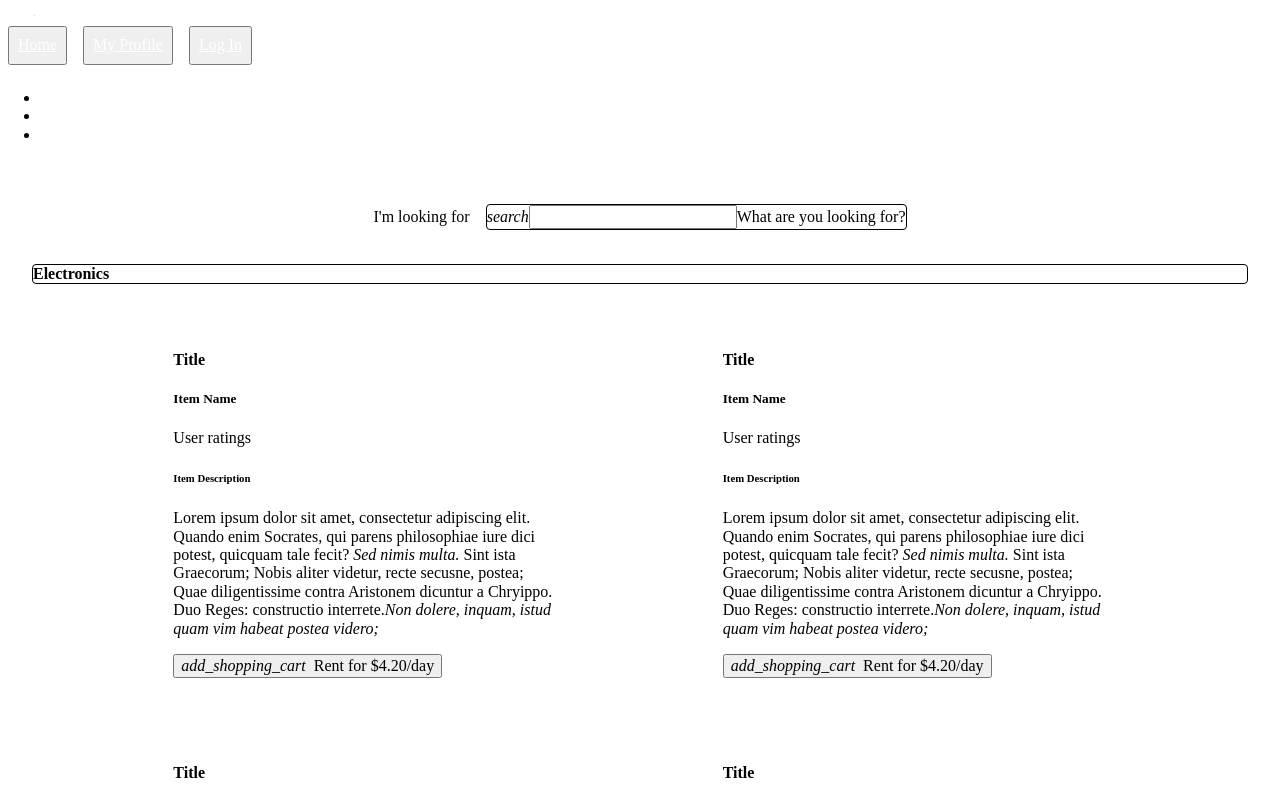
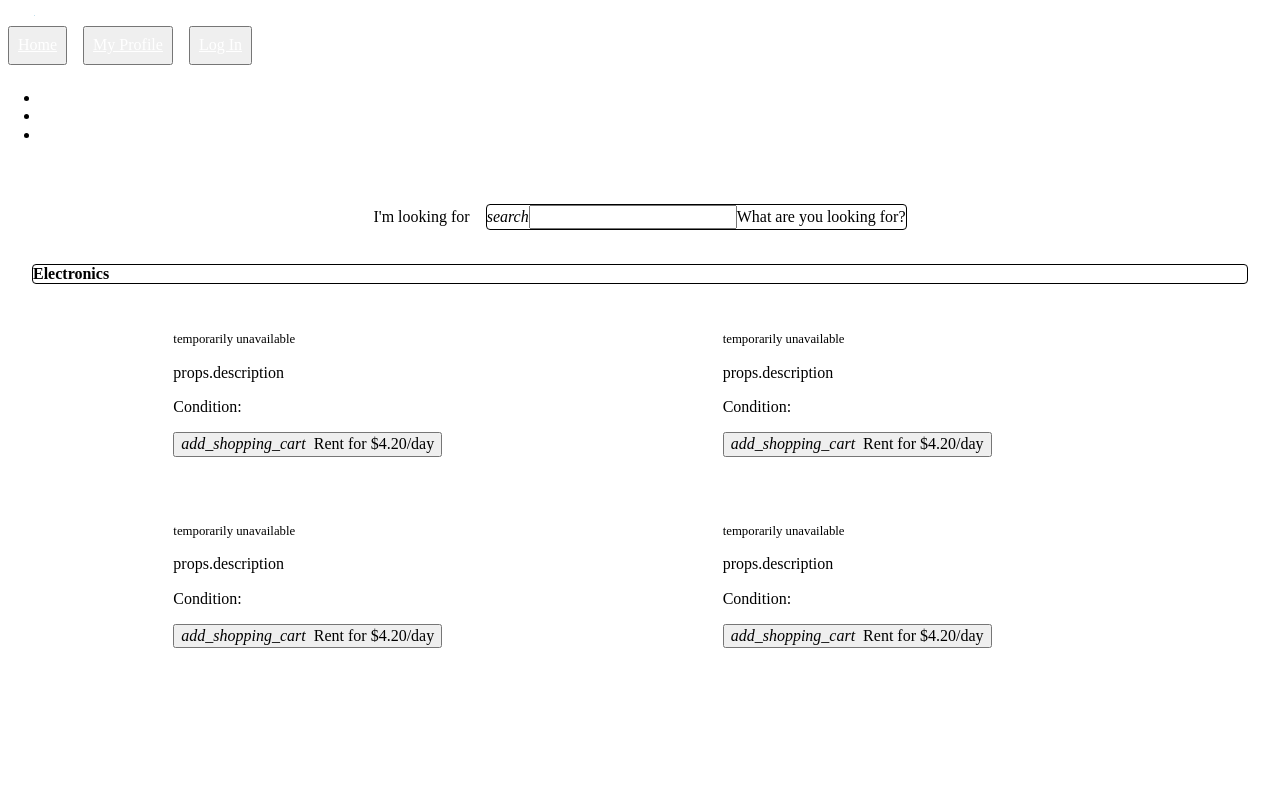
Before and after one commit to Use-My-Tech-Buildweek/front-end, a React (Create React App) app: page / in a window 1280 px wide. Shown: the top 800 px of the page. Built offline with nearby package versions, Linux system fonts and the light colour scheme.

Commit message:
Adjusts layout for expected data

```diff
--- a/src/components/Item.js
+++ b/src/components/Item.js
@@ -13,22 +13,28 @@ const Item = (props) => {
   return (
     <div className="card" style={cardStyle}>
       <span className="card-title">
-        <h4>Title</h4>
+        <small
+          className={
+            props.availability !== undefined && props.availability > 0
+              ? ""
+              : "red-text text-darken-2"
+          }
+        >
+          {props.availability !== undefined
+            ? `${props.availability} available`
+            : "temporarily unavailable"}{" "}
+        </small>
       </span>
+      <div className="card-image">
+        <span className="card-title">
+          {props.item_name !== null ? props.item_name : "props.item_name"}
+        </span>
+      </div>
       <div className="card-content">
         <div>
-          <h5>Item Name</h5>
-          <p>User ratings</p>
-        </div>
-        <div>
-          <h6>Item Description</h6>
+          <p>props.description</p>
           <p>
-            Lorem ipsum dolor sit amet, consectetur adipiscing elit. Quando enim
-            Socrates, qui parens philosophiae iure dici potest, quicquam tale
-            fecit? <i>Sed nimis multa.</i> Sint ista Graecorum; Nobis aliter
-            videtur, recte secusne, postea; Quae diligentissime contra Aristonem
-            dicuntur a Chryippo. Duo Reges: constructio interrete.
-            <i>Non dolere, inquam, istud quam vim habeat postea videro;</i>
+            Condition: {props.condition !== null ? props.condition : "No data"}
           </p>
         </div>
       </div>
@@ -40,7 +46,9 @@ const Item = (props) => {
           <i className="material-icons" style={cardActionIconStyle}>
             add_shopping_cart
           </i>
-          {`Rent for $${price || "4.20"}/day`}
+          {`Rent for $${
+            props.daily_rate !== undefined ? props.daily_rate : "4.20"
+          }/day`}
         </button>
       </div>
     </div>
```
